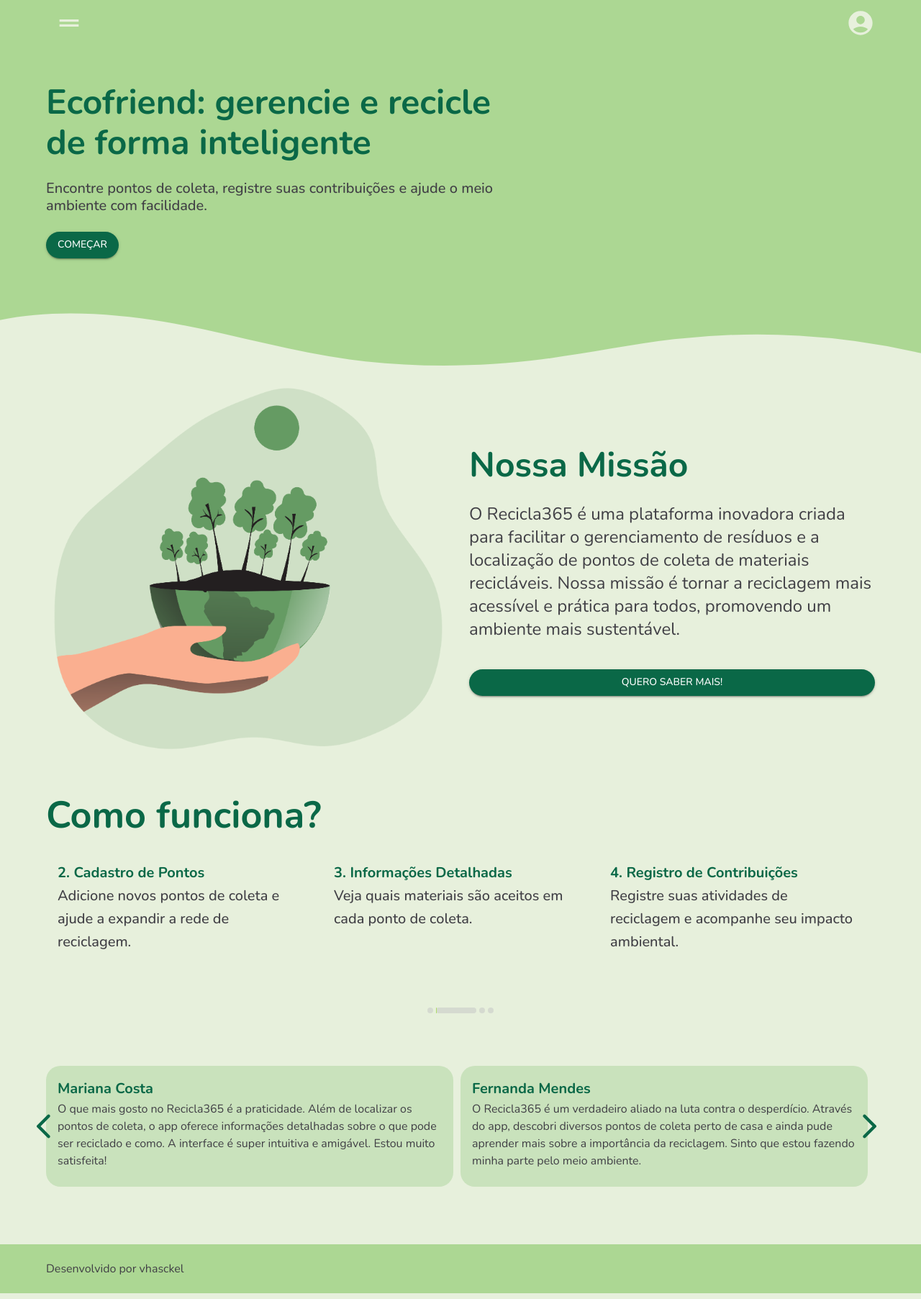
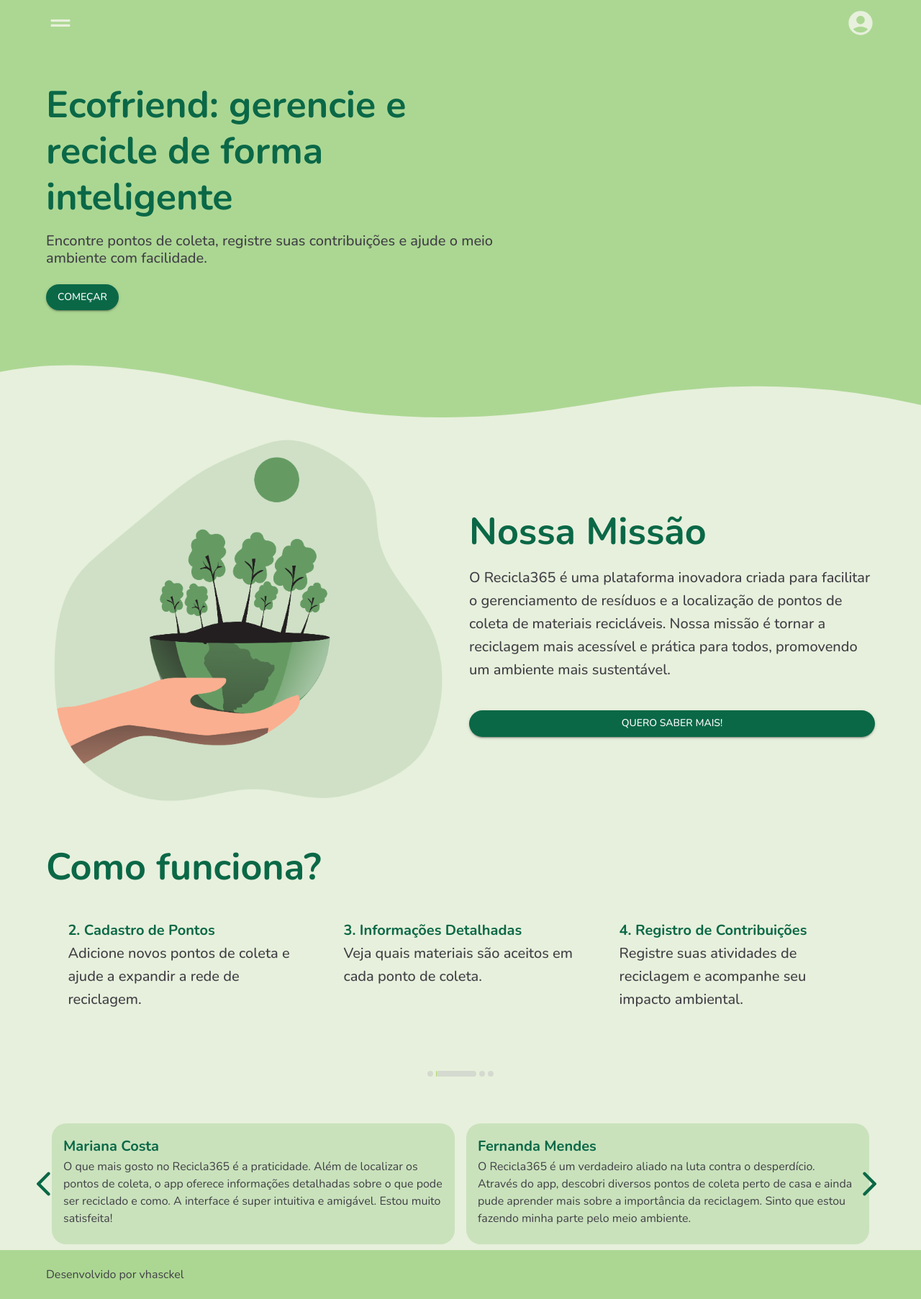
Before and after one commit to vhasckel/ecofriend, a React (Vite) app: page / in a window 1280 px wide. Shown: the whole page at 72% size. Built offline with nearby package versions, Linux system fonts and the light colour scheme.

Commit message:
ajuste no slider de comentarios de usuarios

```diff
--- a/src/components/CustomCard/CustomCard.jsx
+++ b/src/components/CustomCard/CustomCard.jsx
@@ -8,7 +8,7 @@
   backgroundColor: isFunctionalities
     ? theme.palette.customColors.lightGreen
     : theme.palette.customColors.cardGreen,
-  marginRight: "10px",
+  gap: "25px",
   boxShadow: "none",
   textAlign: isFunctionalities ? "center" : "left",
   fontSize: isFunctionalities ? "24px" : "16px",
@@ -18,7 +18,7 @@
 }));
 
 const CustomCard = ({ subtitle, paragraph, isFunctionalities, variant }) => (
-  <Box sx={{ minWidth: 275 }}>
+  <Box m={1}>
     <CardStyled isFunctionalities={isFunctionalities}>
       <CardContent>
         <Typography
--- a/src/components/Hero/Hero.jsx
+++ b/src/components/Hero/Hero.jsx
@@ -1,10 +1,9 @@
-import { Box, Container, Typography } from "@mui/material";
+import { Box, Container, Typography, useTheme } from "@mui/material";
 import { styled } from "@mui/system";
 import CustomButton from "../CustomButton/CustomButton";
 import PropTypes from "prop-types";
+import theme from "../../theme/theme";
 import Title from "../Title/Title";
-import Paragraph from "../Paragraph/Paragraph";
-import theme from "../../theme/theme";
 
 const BoxStyled = styled(Box)(({ theme }) => ({
   backgroundColor: theme.palette.customColors.mediumGreen,
@@ -55,14 +54,7 @@
     <BoxStyled>
       <Container>
         <Box maxWidth={650}>
-          <Typography
-            variant="h3"
-            fontWeight={700}
-            color={theme.palette.primary.main}
-            mb={3}
-          >
-            Ecofriend: gerencie e recicle de forma inteligente
-          </Typography>
+          <Title text={"Ecofriend: gerencie e recicle de forma inteligente"} />
 
           <Typography
             variant="h6"
--- a/src/components/MenuMobile/MenuMobile.jsx
+++ b/src/components/MenuMobile/MenuMobile.jsx
@@ -27,6 +27,8 @@
         onClick={handleToggle}
         sx={(theme) => ({
           color: theme.palette.customColors.lightGreen,
+          minWidth: "unset",
+          padding: 0,
         })}
       >
         <DragHandleIcon sx={{ fontSize: 40 }} />
--- a/src/components/Title/Title.jsx
+++ b/src/components/Title/Title.jsx
@@ -5,6 +5,7 @@
   fontWeight: "bold",
   color: theme.palette.primary.main,
   marginBottom: theme.spacing(2),
+  fontSize: 36,
 
   [theme.breakpoints.up("sm")]: {
     fontSize: 52,
--- a/src/pages/LandingPage/index.jsx
+++ b/src/pages/LandingPage/index.jsx
@@ -19,14 +19,8 @@
 import theme from "../../theme/theme";
 
 const BoxStyled = styled(Box)(({ theme }) => ({
-  backgroundColor: theme.palette.customColors.lightGreen,
-  flexDirection: "column",
-  // paddingBottom: 50,
-  height: 500,
-  textAlign: "center",
-
-  [theme.breakpoints.up("sm")]: {
-    textAlign: "left",
+  [theme.breakpoints.down("sm")]: {
+    textAlign: "center",
   },
 }));
 
@@ -39,8 +33,7 @@
           backgroundColor: theme.palette.customColors.lightGreen,
         }}
       >
-        {/* <BoxStyled> */}
-        <Box mb={3}>
+        <BoxStyled mb={3}>
           <Grid container spacing={3}>
             <Grid item xs={12} sm={6}>
               <img src={Image} alt="Ecology" style={{ width: "100%" }} />
@@ -53,17 +46,10 @@
               direction="column"
               justifyContent="center"
             >
+              <Title text={"Nossa Missão"} />
               <Typography
-                variant="h3"
-                fontWeight={700}
-                color={theme.palette.primary.main}
-                mb={3}
-              >
-                Nossa Missão
-              </Typography>
-              <Typography
+                variant="h6"
                 mb={5}
-                variant="h5"
                 color={theme.palette.customColors.text}
               >
                 O Recicla365 é uma plataforma inovadora criada para facilitar o
@@ -75,10 +61,8 @@
               <CustomButton text={"Quero saber mais!"} />
             </Grid>
           </Grid>
-        </Box>
-        {/* </BoxStyled> */}
+        </BoxStyled>
 
-        {/* <BoxStyled> */}
         <Box mb={10} height={300}>
           <Title text={"Como funciona?"} />
           <SliderWrapper>
@@ -95,10 +79,8 @@
             </Slider>
           </SliderWrapper>
         </Box>
-        {/* </BoxStyled> */}
 
-        {/* <BoxStyled> */}
-        <Box mb={10}>
+        <Box>
           <Slider {...userCommentsSettings}>
             {userComments.map((content, index) => (
               <CustomCard
@@ -109,7 +91,6 @@
             ))}
           </Slider>
         </Box>
-        {/* </BoxStyled> */}
       </Container>
       <Footer />
     </>
--- a/src/utils/_SlickSliderStyle.jsx
+++ b/src/utils/_SlickSliderStyle.jsx
@@ -11,6 +11,10 @@
 `;
 
 const SliderWrapper = styled("div")`
+  .slick-track {
+    display: flex;
+    gap: 10px;
+  }
   .ft-slick__dots--custom {
     height: 8px;
     width: 8px;
--- a/src/utils/sliderSetings.jsx
+++ b/src/utils/sliderSetings.jsx
@@ -10,6 +10,7 @@
   initialSlide: 0,
   speed: 500,
   arrows: false,
+  gap: 2,
   adaptiveHeight: true,
   customPaging: (i) => (
     <div className="ft-slick__dots--custom">
@@ -30,7 +31,7 @@
       breakpoint: 600,
       settings: {
         slidesToShow: 2,
-        slidesToScroll: 2,
+        slidesToScroll: 1,
         initialSlide: 2,
       },
     },
@@ -46,7 +47,7 @@
 
 export const userCommentsSettings = {
   dots: false,
-  infinite: false,
+  infinite: true,
   speed: 500,
   slidesToShow: 2,
   slidesToScroll: 1,
@@ -59,16 +60,14 @@
       breakpoint: 1024,
       settings: {
         slidesToShow: 2,
-        slidesToScroll: 2,
-        infinite: true,
-        dots: false,
+        slidesToScroll: 1,
       },
     },
     {
       breakpoint: 600,
       settings: {
         slidesToShow: 1,
-        slidesToScroll: 2,
+        slidesToScroll: 1,
         initialSlide: 2,
       },
     },
```
